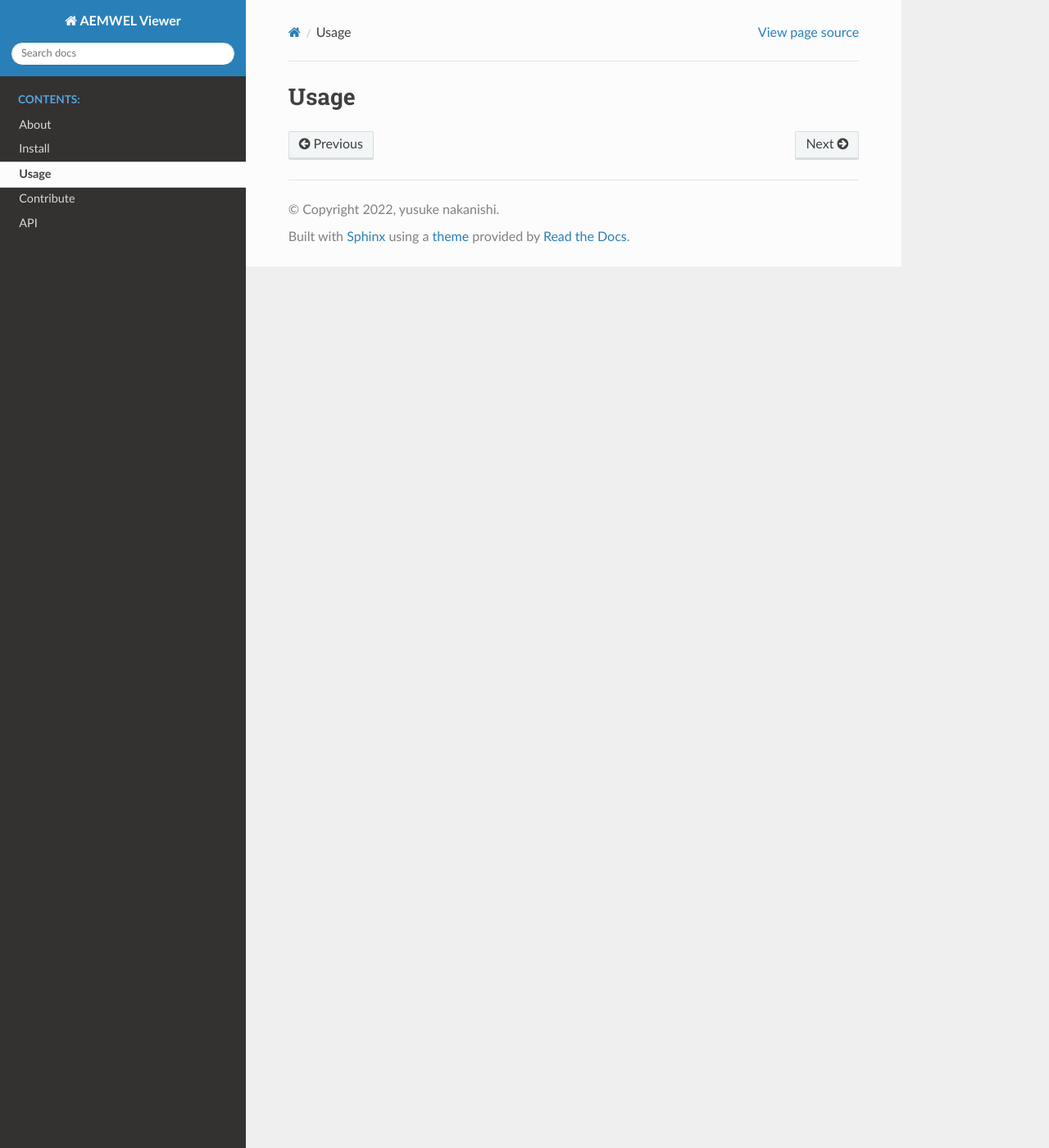
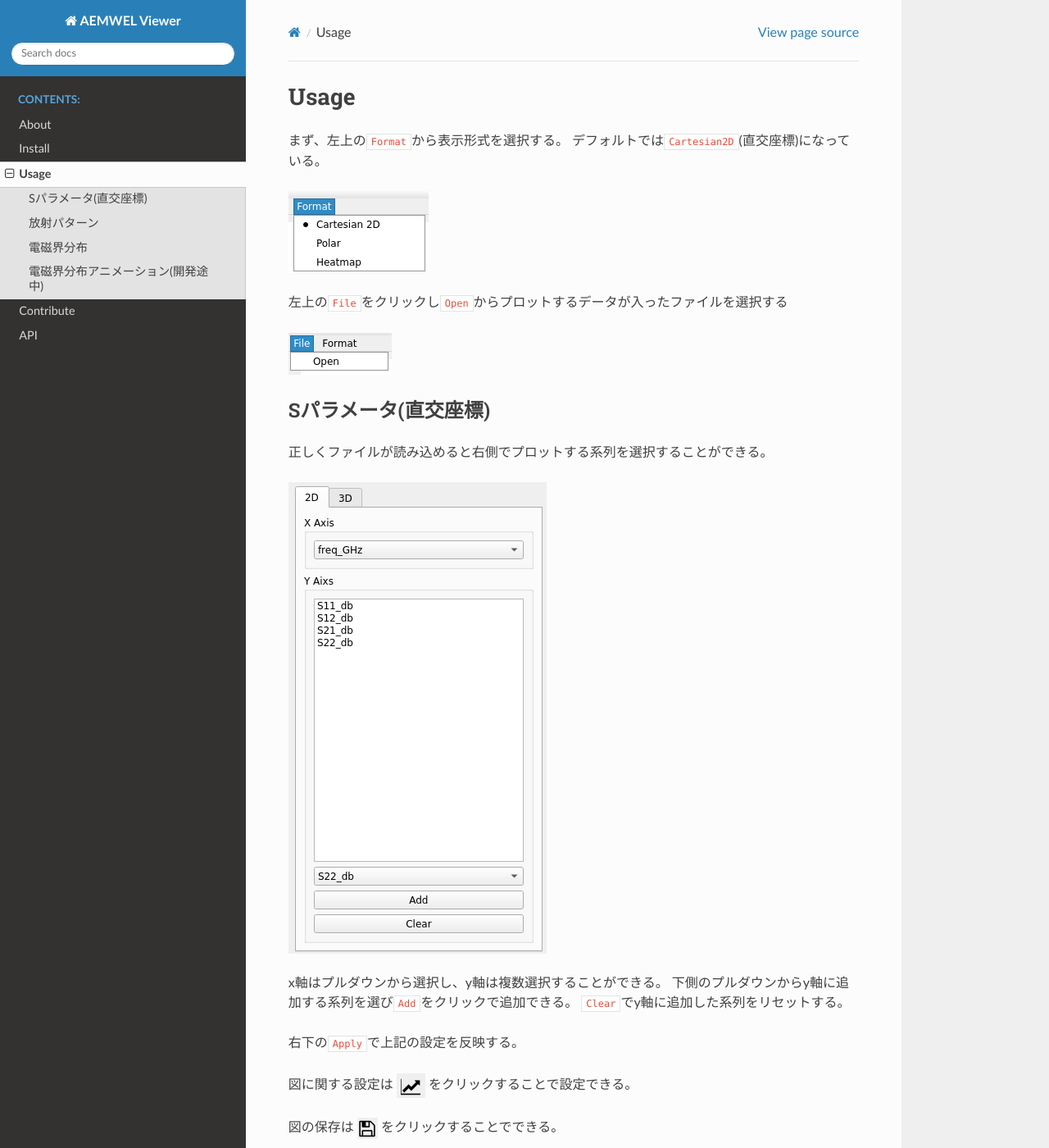
Before and after one commit to yn4k4nishi/aemwel_viewer, a Sphinx documentation site: the page built from docs/source/usage.md, in a window 1280 px wide and 1400 px high. Shown: the whole window at 82% size. Built offline with Sphinx 7.4.7 and the Read the Docs theme 2.0.0, drawn with Linux system fonts in a browser that asks for light colours; some of the changed text lies outside the part shown.

Commit message:
update : doc

```diff
--- a/docs/source/usage.md
+++ b/docs/source/usage.md
@@ -1 +1,31 @@
 # Usage
+
+まず、左上の`Format`から表示形式を選択する。
+デフォルトでは`Cartesian2D`(直交座標)になっている。
+
+![](../img/format_tab.png)
+
+左上の`File`をクリックし`Open`からプロットするデータが入ったファイルを選択する
+
+![](../img/file_tab.png)
+
+## Sパラメータ(直交座標)
+正しくファイルが読み込めると右側でプロットする系列を選択することができる。
+
+![](../img/2d_property.png)
+
+x軸はプルダウンから選択し、y軸は複数選択することができる。
+下側のプルダウンからy軸に追加する系列を選び`Add`をクリックで追加できる。
+`Clear`でy軸に追加した系列をリセットする。
+
+右下の`Apply`で上記の設定を反映する。
+
+図に関する設定は ![](../img/fig_option.png) をクリックすることで設定できる。
+
+図の保存は ![](../img/save_fig.png) をクリックすることでできる。
+
+## 放射パターン
+
+## 電磁界分布
+
+## 電磁界分布アニメーション(開発途中)
```
Also changed, not shown: docs/img/2d_property.png (added), docs/img/fig_option.png (added), docs/img/file_tab.png (added), docs/img/format_tab.png (added), docs/img/save_fig.png (added).
